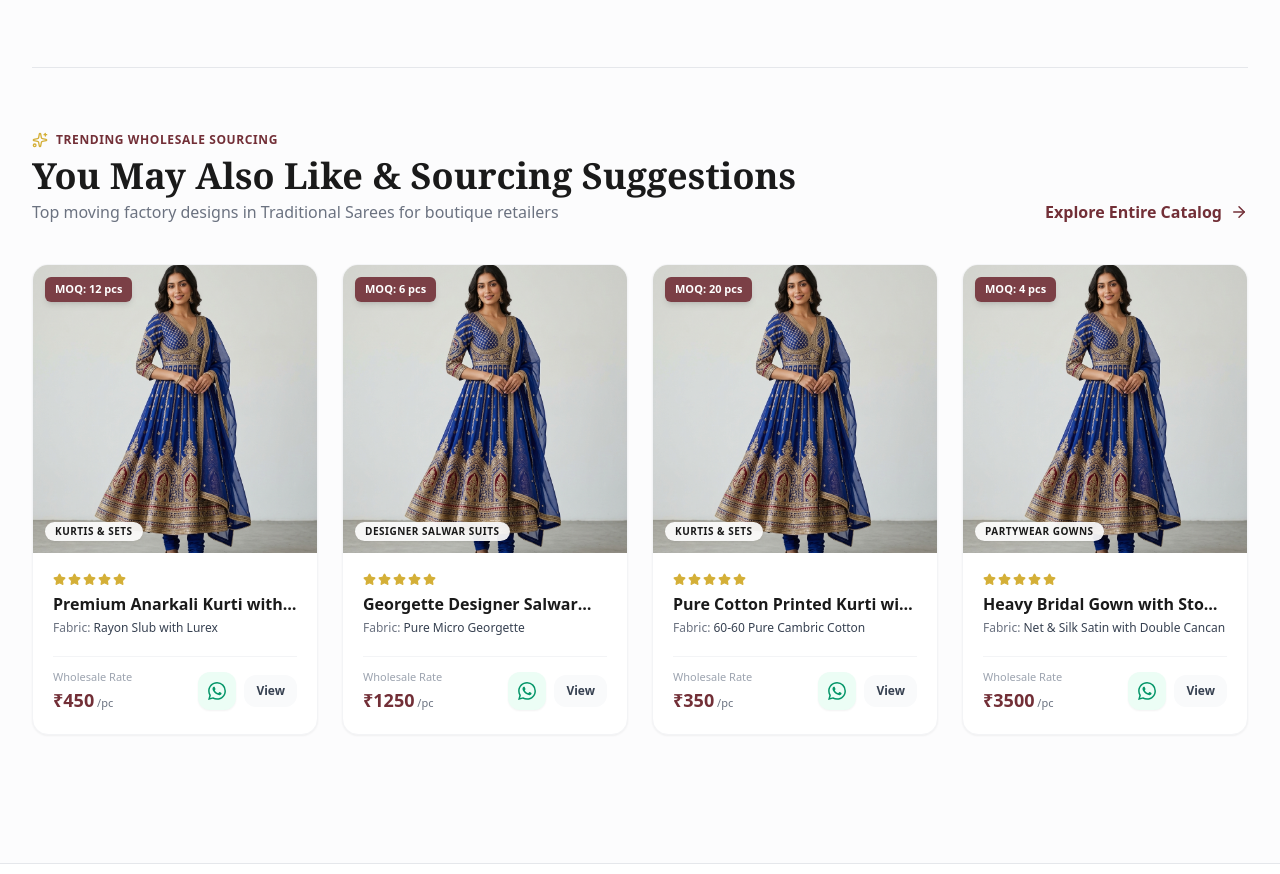
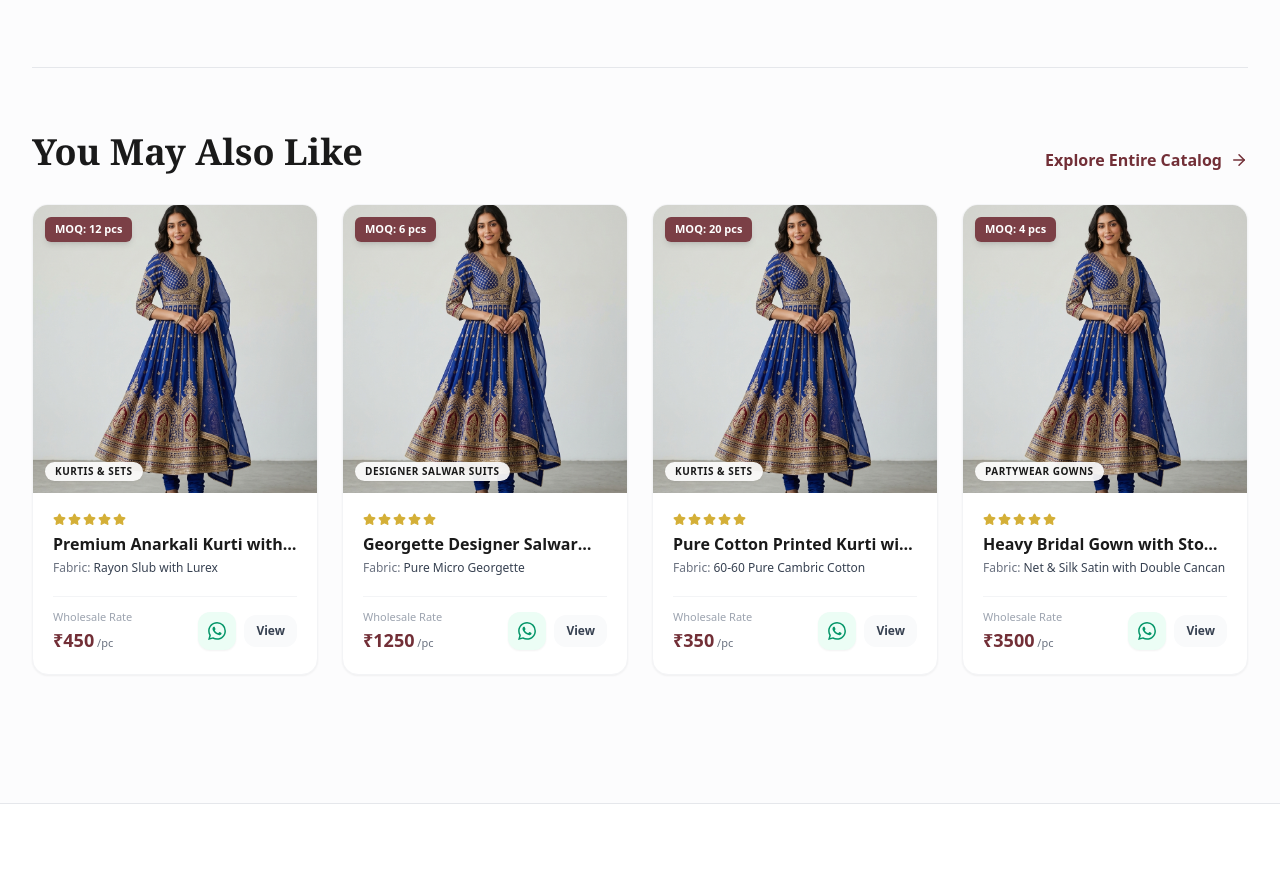
Before and after one commit to DigitechHarsh/bemitexindia, a Next.js app in the folder frontend/: page /products/banarasi-silk in a window 1280 px wide. Shown: the part 1700-2574 px from the top of the page. Built offline with nearby package versions, Linux system fonts and the light colour scheme; no server answers; a web font is replaced by a local one.

Commit message:
Update related products heading to clean 'You May Also Like'

```diff
--- a/frontend/src/components/RelatedProducts.tsx
+++ b/frontend/src/components/RelatedProducts.tsx
@@ -32,17 +32,11 @@ export default function RelatedProducts({ currentSlug, currentCategory, products
 
   return (
     <section className="mt-20 pt-16 border-t border-gray-200">
-      <div className="flex flex-col sm:flex-row justify-between items-start sm:items-end mb-10 gap-4">
+      <div className="flex flex-col sm:flex-row justify-between items-start sm:items-end mb-8 gap-4">
         <div>
-          <div className="flex items-center gap-2 text-bemitex-maroon text-xs font-bold uppercase tracking-wider mb-2">
-            <Sparkles size={16} className="text-bemitex-gold" /> Trending Wholesale Sourcing
-          </div>
           <h2 className="text-2xl sm:text-3xl lg:text-4xl font-serif font-bold text-bemitex-dark">
-            You May Also Like & Sourcing Suggestions
+            You May Also Like
           </h2>
-          <p className="text-gray-500 text-sm sm:text-base mt-1">
-            Top moving factory designs in {currentCategory || "Women Ethnic Wear"} for boutique retailers
-          </p>
         </div>
 
         <Link
```
